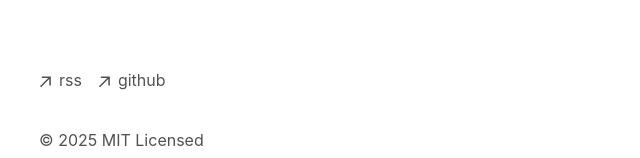
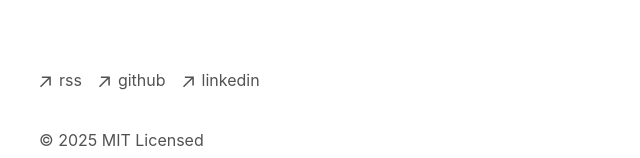
Before and after one commit to angihe93/blog, a Next.js app: page / in a window 1280 px wide. Shown: the part 420-578 px from the top of the page, without its empty margins (313-953 px from the left). Built offline with nearby package versions, Linux system fonts and the light colour scheme.

Commit message:
add link

```diff
--- a/app/components/footer.tsx
+++ b/app/components/footer.tsx
@@ -42,6 +42,15 @@
           </a>
         </li>
         <li>
+          <a
+            className="flex items-center transition-all hover:text-neutral-800 dark:hover:text-neutral-100"
+            rel="noopener noreferrer"
+            target="_blank"
+            href="https://www.linkedin.com/in/angi-he/"
+          >
+            <ArrowIcon />
+            <p className="ml-2 h-7">linkedin</p>
+          </a>
         </li>
       </ul>
       <p className="mt-8 text-neutral-600 dark:text-neutral-300">
```
